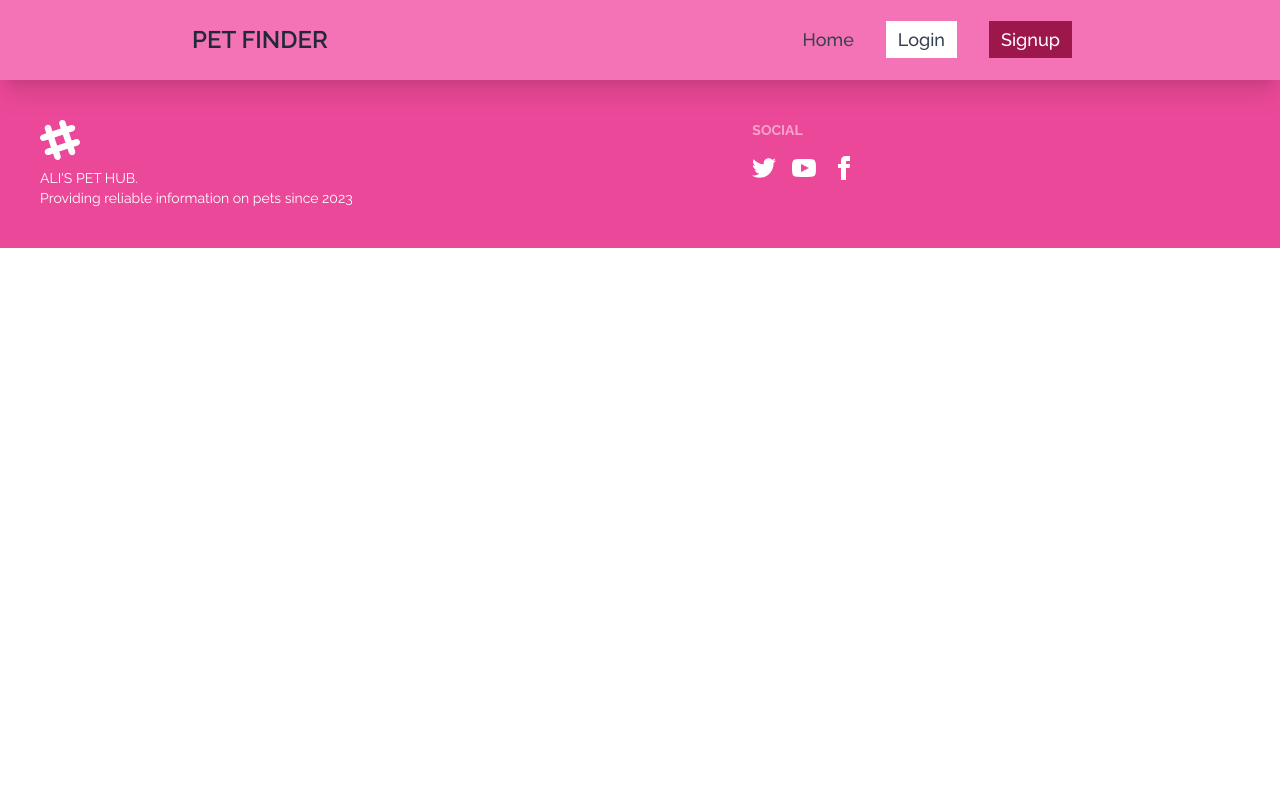
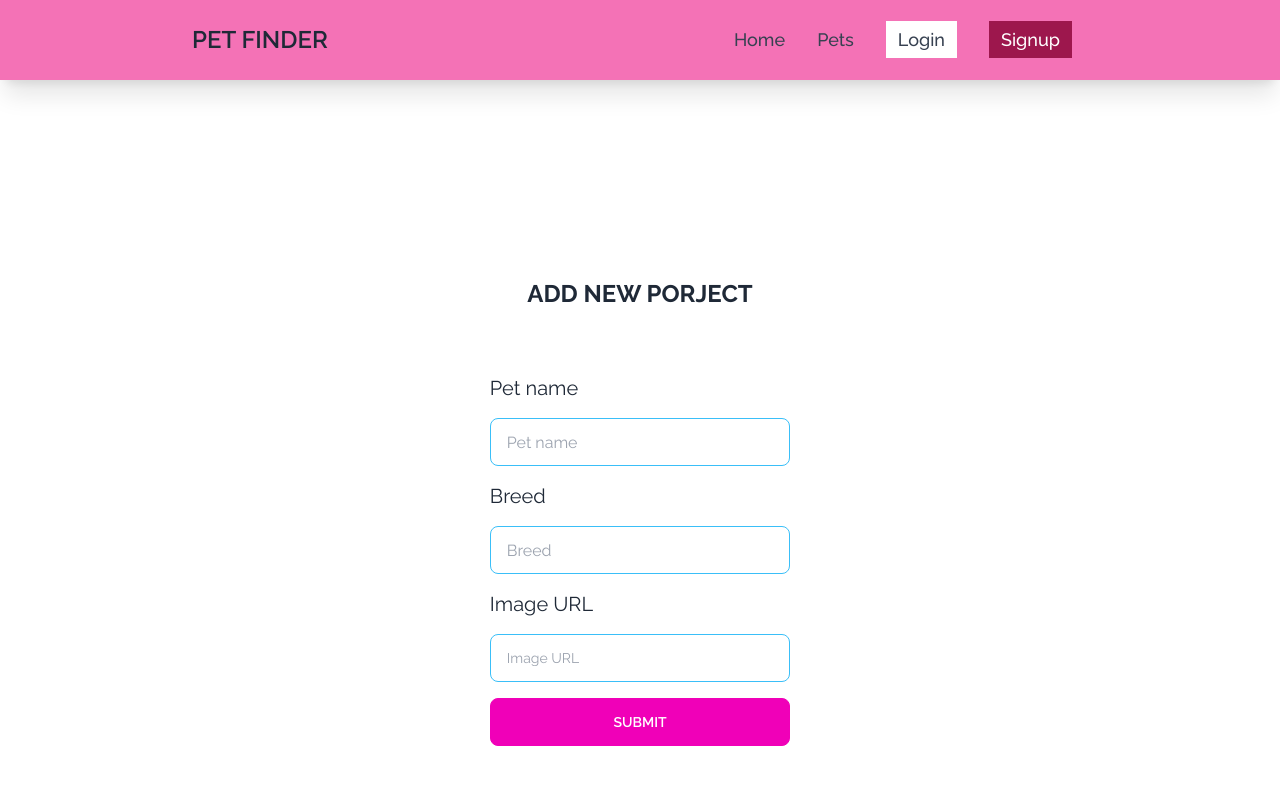
Before and after one commit to Andrew-Ochieng/pet-app-client, a React (Create React App) app: page /add-pet in a window 1280 px wide. Shown: the top 800 px of the page. Built offline with nearby package versions, Linux system fonts and the light colour scheme.

Commit message:
fix: login && add new-pet bug fixed

```diff
--- a/src/App.js
+++ b/src/App.js
@@ -19,8 +19,8 @@ function App() {
         <Navbar loggedIn={loggedIn} setLoggedIn={setLoggedIn}/>
         <Routes>
           <Route path='/' element={ <Home /> } />
-          <Route path='/addpet' element={ <AddPet /> } />
-          <Route path='/addpet' element={ <Pets loggedIn={loggedIn} /> } />
+          <Route path='/add-pet' element={ <AddPet /> } />
+          <Route path='/pets' element={ <Pets loggedIn={loggedIn} /> } />
           <Route path='/login' element={ <Login loggedIn={loggedIn} setLoggedIn={setLoggedIn} /> } />
           <Route path='/signup' element={ <Signup loggedIn={loggedIn} setLoggedIn={setLoggedIn} /> } />
         </Routes>
--- a/src/Variables.js
+++ b/src/Variables.js
@@ -1,4 +1,4 @@
-const apiHost = "http://localhost:9393"
+const apiHost = "http://localhost:9292"
 
 
 export {apiHost}
--- a/src/components/Navbar.js
+++ b/src/components/Navbar.js
@@ -4,20 +4,20 @@ import { FaBars, FaTimes } from "react-icons/fa"
 import { apiHost } from "../Variables";
 
 
-const Navbar = () => {
+const Navbar = ({loggedIn, setLoggedIn}) => {
     const [open, setOpen] = useState(false)
 
-    // function logoutUser(){
-    //     localStorage.clear()
-    //     setLoggedIn(false)
+    function logoutUser(){
+        localStorage.clear()
+        setLoggedIn(false)
 
-    //     fetch(`${apiHost}/logout`, {method: 'DELETE'})
-    //     .then(res => {
-    //         if(!res.ok){
-    //             res.json().then(error => console.warn(error))
-    //         }
-    //     })
-    // }
+        fetch(`${apiHost}/logout`, {method: 'DELETE'})
+        .then(res => {
+            if(!res.ok){
+                res.json().then(error => console.warn(error))
+            }
+        })
+    }
 
     return (
         <>
@@ -38,6 +38,9 @@ const Navbar = () => {
                             <li className='md:mx-4 md:my-0 my-4 hover:text-white'>
                                     <Link to='/'>Home</Link>
                             </li>
+                            <li className='md:mx-4 md:my-0 my-4 hover:text-white'>
+                                    <Link to='/pets'>Pets</Link>
+                            </li>
                             <li className=' md:my-0 my-4'>
                                 <Link to='/login' className="mx-4 bg-white px-3 md:py-2 py-1 hover:bg-pink-800 hover:text-white duration-500" href='https://learn.vabrisetech.co.ke/'>
                                     Login
@@ -57,17 +60,28 @@ const Navbar = () => {
                         </button>
                     </div>
                     <ul className="flex flex-col items-center text-center text-base font-medium">
-                        <li className='md:mx-4 md:my-0 my-4 hover:text-white'>
+                        <li onClick={() => setOpen((prev) => !prev)} className='md:mx-4 md:my-0 my-4 hover:text-white'>
                             <Link to='/'>Home</Link>
                         </li>
-                        <li className='flex flex-col md:my-0 my-4' onClick={() => setOpen((prev) => !prev)}>
+                        { !loggedIn ?
+                            <li onClick={() => setOpen((prev) => !prev)} className='flex flex-col md:my-0 my-4' onClick={() => setOpen((prev) => !prev)}>
                                 <Link to='/login' className="mx-4 my-4 bg-white px-3 py-1 hover:bg-pink-800 hover:text-white duration-500 rounded-md" href='https://learn.vabrisetech.co.ke/'>
                                     Login
                                 </Link>
                                 <Link to='/signup' className="mx-4 my-4 bg-pink-800 px-3 py-1 hover:bg-white text-white hover:text-pink-800 duration-500 rounded-md" href='https://learn.vabrisetech.co.ke/'>
                                     Signup
                                 </Link>
+                            </li> :
+                            <>
+                                <li onClick={() => setOpen((prev) => !prev)} className='md:mx-4 md:my-0 my-4 hover:text-white'>
+                                    <Link to='/pets'>Pets</Link>
                                 </li>
+                                <button className="mx-4 my-4 bg-white px-3 py-1 hover:bg-sky-800 hover:text-white duration-500 rounded-md" href='https://learn.vabrisetech.co.ke/'
+                                    onClick={logoutUser}>
+                                    Logout
+                                </button>
+                            </>
+                        }
                     </ul>
                 </div>
             </nav>
--- a/src/pages/Login.js
+++ b/src/pages/Login.js
@@ -7,13 +7,13 @@ const Login = ({loggedIn, setLoggedIn}) => {
     const [loginFormData, setLoginFormData] = useState({username: "", password: ""})
     const navigate = useNavigate()
 
-    useEffect(()=>{
+    useEffect(() => {
         if(loggedIn){
             navigate('/pets')
         }
     }, [])
 
-    function updateFormData(e){
+    function handleFormData(e){
         setLoginFormData(
             loginFormData => ({
                 ...loginFormData,
@@ -32,17 +32,17 @@ const Login = ({loggedIn, setLoggedIn}) => {
             },
             body: JSON.stringify(loginFormData)
         })
-        .then(result => {
-            if(result.ok){
-                result.json().then(data => {
+        .then(data => {
+            if(data.ok){
+                data.json().then(data => {
                     localStorage.setItem('loggedIn', true)
                     localStorage.setItem('user', JSON.stringify(data))
                     setLoginFormData({username: "", password: ""})
                     setLoggedIn(true)
                     navigate('/pets')
                 })
-            }else {
-                result.json().then(error => console.warn(error))
+            } else {
+                data.json().then(error => console.warn(error))
             }
         })
     }
@@ -59,20 +59,22 @@ const Login = ({loggedIn, setLoggedIn}) => {
                         <form onSubmit={handleForm}>
                             <div>
                                 <input
+                                    id="username"
                                     type="text"
                                     placeholder="Enter username.."
                                     class="input-form"
                                     value={loginFormData.username}
-                                    onChange={updateFormData}
+                                    onChange={handleFormData}
                                 />
                             </div>
                             <div>
                                 <input
+                                    id="password"
                                     type="password"
                                     placeholder="Enter password.."
                                     class="input-form"
                                     value={loginFormData.password}
-                                    onChange={updateFormData}
+                                    onChange={handleFormData}
                                 />
                             </div>
                             <button className="btn btn-secondary w-full">
--- a/src/pages/Pets/AddPet.js
+++ b/src/pages/Pets/AddPet.js
@@ -1,7 +1,9 @@
 import { useState } from "react"
+import { apiHost } from "../../Variables";
+
 
 const AddPet = () => {
-    const [newPetFormData, setNewPetFormData] = useState(
+    const [petFormData, setPetFormData] = useState(
         {
             name: "",
             breed: "",
@@ -12,39 +14,39 @@ const AddPet = () => {
 
     function updateFormData(e){
 
-        setNewPetFormData(newPetFormData => {
-            return {...newPetFormData, [e.target.id]: e.target.value}
+        setPetFormData(petFormData => {
+            return {...petFormData, [e.target.id]: e.target.value}
         })
 
     }
 
     const handleForm = (e) => {
         e.preventDefault();
-        console.log(newPetFormData)
+        console.log(petFormData)
 
-        // fetch(`${apiHost}/projects`, {
-        //     method: "POST",
-        //     headers: {
-        //         "Content-Type": "application/json"
-        //     },
-        //     body: JSON.stringify(newPetFormData)
-        // })
-        // .then(res => {
-        //     if(res.ok){
-        //         res.json().then(data => {
-        //             setNewPetFormData(
-        //                 {
-        //                     name: "",
-        //                     topic: "",
-        //                     details: "",
-        //                     user_id: JSON.parse(localStorage.getItem('user') || false)?.id
-        //                 }
-        //             )
-        //         })
-        //     }else {
-        //         res.json().then(error => console.warn(error))
-        //     }
-        // })
+        fetch(`${apiHost}/pets`, {
+            method: "POST",
+            headers: {
+                "Content-Type": "application/json"
+            },
+            body: JSON.stringify(petFormData)
+        })
+        .then(res => {
+            if(res.ok){
+                res.json().then(data => {
+                    setPetFormData(
+                        {
+                            name: "",
+                            breed: "",
+                            image_url: "",
+                            user_id: JSON.parse(localStorage.getItem('user') || false)?.id
+                        }
+                    )
+                })
+            }else {
+                res.json().then(error => console.warn(error))
+            }
+        })
     }
 
     return (
@@ -54,42 +56,42 @@ const AddPet = () => {
                 <form onSubmit={handleForm}>
                     <div>
                         <label className='form-label'>
-                            Project Name
+                            Pet name
                         </label>
                         <input
                             id="name"
                             type="text"
                             class="input-form"
-                            placeholder="Project name"
-                            value={newPetFormData.name}
+                            placeholder="Pet name"
+                            value={petFormData.name}
                             onChange={updateFormData}
                         />
                     </div>
                     <div>
                         <label className='form-label'>
-                            Subject/ Topic
+                            Breed
                         </label>
                         <input
-                            id="topic"
+                            id="breed"
                             type="text"
                             class="input-form"
-                            placeholder="Topic"
-                            value={newPetFormData.topic}
+                            placeholder="Breed"
+                            value={petFormData.breed}
                             onChange={updateFormData}
                         />
                     </div>
                     <div>
                         <label className='form-label'>
-                            Project Details
+                            Image URL
                         </label>
-                        <textarea
-                            id="details"
+                        <input
+                            id="image_url"
                             class="textarea textarea-info w-full my-4"
                             rows='3'
-                            placeholder="Details"
-                            value={newPetFormData.details}
+                            placeholder="Image URL"
+                            value={petFormData.image_url}
                             onChange={updateFormData}
-                        ></textarea>
+                        />
                     </div>
                     <button className="btn btn-secondary w-full">
                         Submit
--- a/src/pages/Pets/Pets.js
+++ b/src/pages/Pets/Pets.js
@@ -1,4 +1,4 @@
-import React, { useEffect, useState, useContext } from "react";
+import { useEffect, useState, useContext } from "react";
 import { useNavigate} from "react-router-dom";
 import { apiHost } from "../../Variables";
 import { appContext } from "../../AppContextProvider";
--- a/src/pages/Signup.js
+++ b/src/pages/Signup.js
@@ -1,26 +1,52 @@
-import { useState } from "react";
-import { Link } from "react-router-dom"
-import signupImg from '../assets/signup.png'
+import { useState , useEffect} from "react";
+import { Link, useNavigate } from "react-router-dom"
+import signupImage from '../assets/signup.png'
+import { apiHost } from "../Variables";
 
 const Signup = () => {
-    const [username, setUsername] = useState("")
-    const [email, setEmail] = useState("")
-    const [password, setPassword] = useState("")
+    const navigate = useNavigate()
+    const [signupFormData, setSignupFormData] = useState(
+        {email: "", username: "", password: ""}
+    )
 
-    const handleForm = (e) => {
+    useEffect(()=>{
+        if(loggedIn){
+            navigate('/pets')
+        }
+    }, [])
+
+    function updateFormData(e){
+        setSignupFormData(
+            signupFormData => ({
+                ...signupFormData,
+                [e.target.id]: e.target.value
+            })
+        )
+    }
+
+    function handleForm(e) {
         e.preventDefault();
-        e.target.reset();
 
-        fetch('/login', {
+        fetch(`${apiHost}/signup`, {
             method: "POST",
             headers: {
                 "Content-Type": "application/json"
             },
-            body: JSON.stringify({username, password})
+            body: JSON.stringify(signupFormData)
         })
-            .then()
-
-        alert("hello")
+        .then(result => {
+            if(result.ok){
+                result.json().then(data => {
+                    localStorage.setItem('loggedIn', true)
+                    localStorage.setItem('user', JSON.stringify(data))
+                    setSignupFormData({email: "", username: "", password: ""})
+                    setLoggedIn(true)
+                    navigate('/pets')
+                })
+            } else {
+                result.json().then(error => console.warn(error))
+            }
+        })
     }
 
     return (
@@ -28,7 +54,7 @@ const Signup = () => {
             <div className="flex flex-col justify-center items-center min-h-screen md:mx-16 mx-6">
             <div className="sm:flex justify-center items-center">
                     <div className="md:w-1/2">
-                        <img src={signupImg} alt='login-image'/>
+                        <img src={signupImage} alt='login-image'/>
                     </div>
                     <div>
                         <h1 className="font-bold uppercase md:text-2xl text-xl text-gray-800">Signup</h1>
@@ -38,8 +64,8 @@ const Signup = () => {
                                     type="text"
                                     placeholder="Enter username.."
                                     class="input-form"
-                                    value={username}
-                                    onChange={(e) => setUsername(e.target.value)}
+                                    value={signupFormData.username}
+                                    onChange={updateFormData}
                                 />
                             </div>
                             <div>
@@ -47,8 +73,8 @@ const Signup = () => {
                                     type="email"
                                     placeholder="Enter email.."
                                     class="input-form"
-                                    value={email}
-                                    onChange={(e) => setEmail(e.target.value)}
+                                    value={signupFormData.email}
+                                    onChange={updateFormData}
                                 />
                             </div>
                             <div>
@@ -56,8 +82,8 @@ const Signup = () => {
                                     type="password"
                                     placeholder="Enter password.."
                                     class="input-form"
-                                    value={password}
-                                    onChange={(e) => setPassword(e.target.value)}
+                                    value={signupFormData.password}
+                                    onChange={updateFormData}
                                 />
                             </div>
                             <button className="btn btn-secondary w-full">
```
Also changed, not shown: src/components/PetDetails.js (+78 -4 lines). Lines whose indentation alone changed are shown as unchanged.
